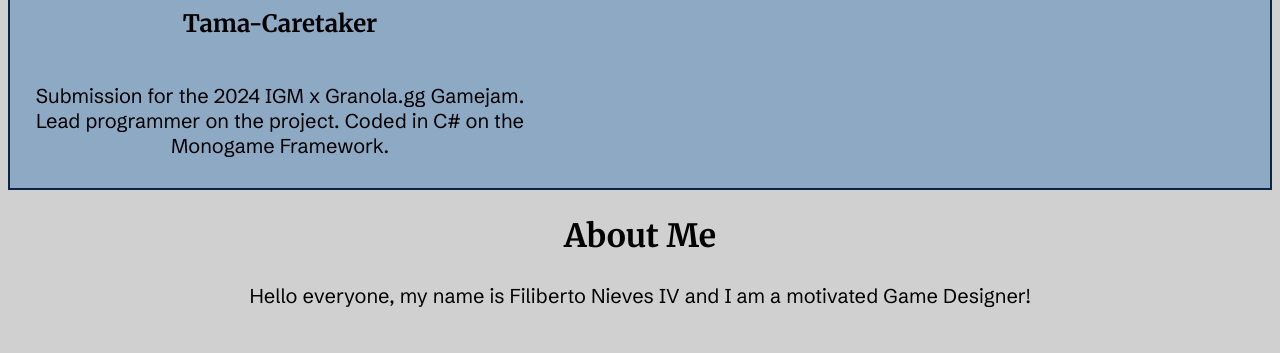
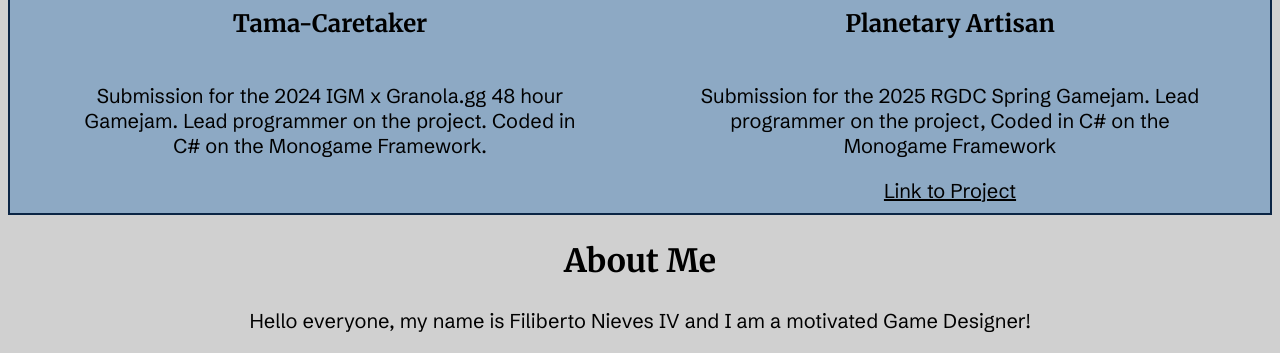
Before and after one commit to NFX-Prime/nfxprime.github.io, a plain HTML site: page index.html in a window 1280 px wide. Shown: the part 519-872 px from the top of the page. Before the commit the page ends 847 px from the top, so only its background shows below. Drawn offline with Linux system fonts and the light colour scheme.

Commit message:
added planetary artisan to new projects

```diff
--- a/css/stylesheet.css
+++ b/css/stylesheet.css
@@ -17,7 +17,7 @@ h3{
     font-size: 1.5rem;
     font-family: "Merriweather", serif;
 }
-p{
+p, a{
     font-size: 1.25em;
     text-align: center;
     font-family: "Schibsted Grotesk", serif;
@@ -27,6 +27,9 @@ body{
 }
 
 #projects{
+    display: flex;
+    flex-flow: row wrap;
+    justify-content: space-around;
     border: solid, 2px, #0B2545;
     background-color: #8DA9C4;
     padding: 10px
--- a/index.html
+++ b/index.html
@@ -22,7 +22,14 @@
             <div class="proj-container">
                 <img src="media/tama-caretaker.png" alt="Tama-Caretaker Image">
                 <h3>Tama-Caretaker</h3>
-                <p>Submission for the 2024 IGM x Granola.gg Gamejam. Lead programmer on the project. Coded in C# on the Monogame Framework.</p>
+                <p>Submission for the 2024 IGM x Granola.gg 48 hour Gamejam. Lead programmer on the project. Coded in C# on the Monogame Framework.</p>
+            </div>
+
+            <div class="proj-container">
+                <img src="media/planetary-artisan-resized.png" alt="PLanetary Artisan Logo" width="500" height="300">
+                <h3>Planetary Artisan</h3>
+                <p>Submission for the 2025 RGDC Spring Gamejam. Lead programmer on the project, Coded in C# on the Monogame Framework</p>
+                <a href="https://digitaltrinket.itch.io/planetary-artisan">Link to Project</a>
             </div>
 
         </div>
```
Also changed, not shown: media/planetary-artisan-resized.png (added).
